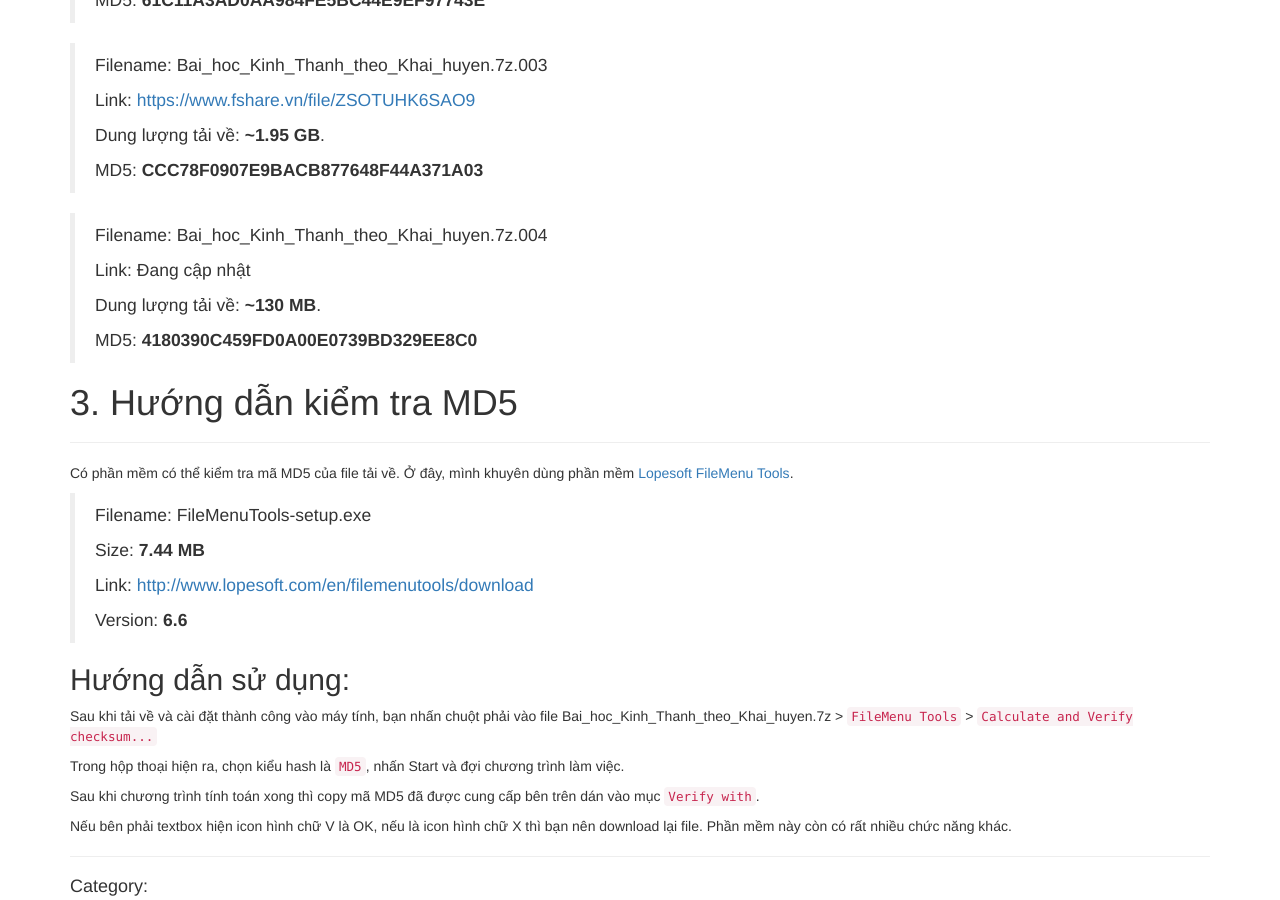
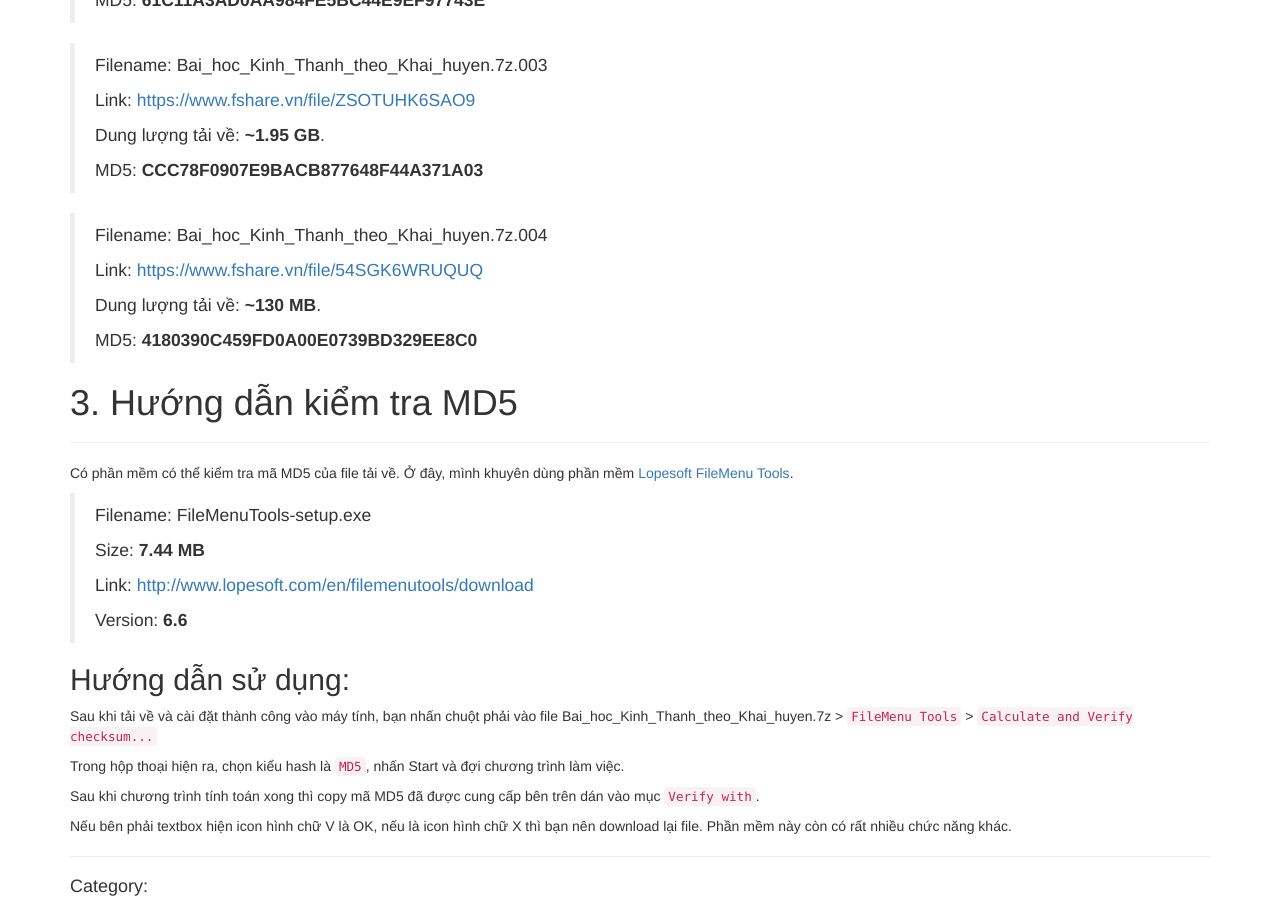
Before and after one commit to ansidev/ansidev.github.io, a Jekyll site: the page built from _posts/2015-01-04-loat-bai-hoc-audio-sach-khai-huyen.md, in a window 1280 px wide and 900 px high, scrolled down 1091 px. Built offline with Jekyll 4.4.1, drawn with Linux system fonts in a browser that asks for light colours; nearby versions of some CDN libraries; comment, search, counter and statistics services are not loaded.

Commit message:
Update post: Add new download link

```diff
--- a/_posts/2015-01-04-loat-bai-hoc-audio-sach-khai-huyen.md
+++ b/_posts/2015-01-04-loat-bai-hoc-audio-sach-khai-huyen.md
@@ -58,7 +58,7 @@ Gói 2: File của gói 1 nhưng đã chia làm 4 part để tải về dễ dà
 
   > Filename: Bai_hoc_Kinh_Thanh_theo_Khai_huyen.7z.004
   >
-  > Link: Đang cập nhật
+  > Link: <https://www.fshare.vn/file/54SGK6WRUQUQ>
   >
   > Dung lượng tải về: **~130 MB**.
   >
```
